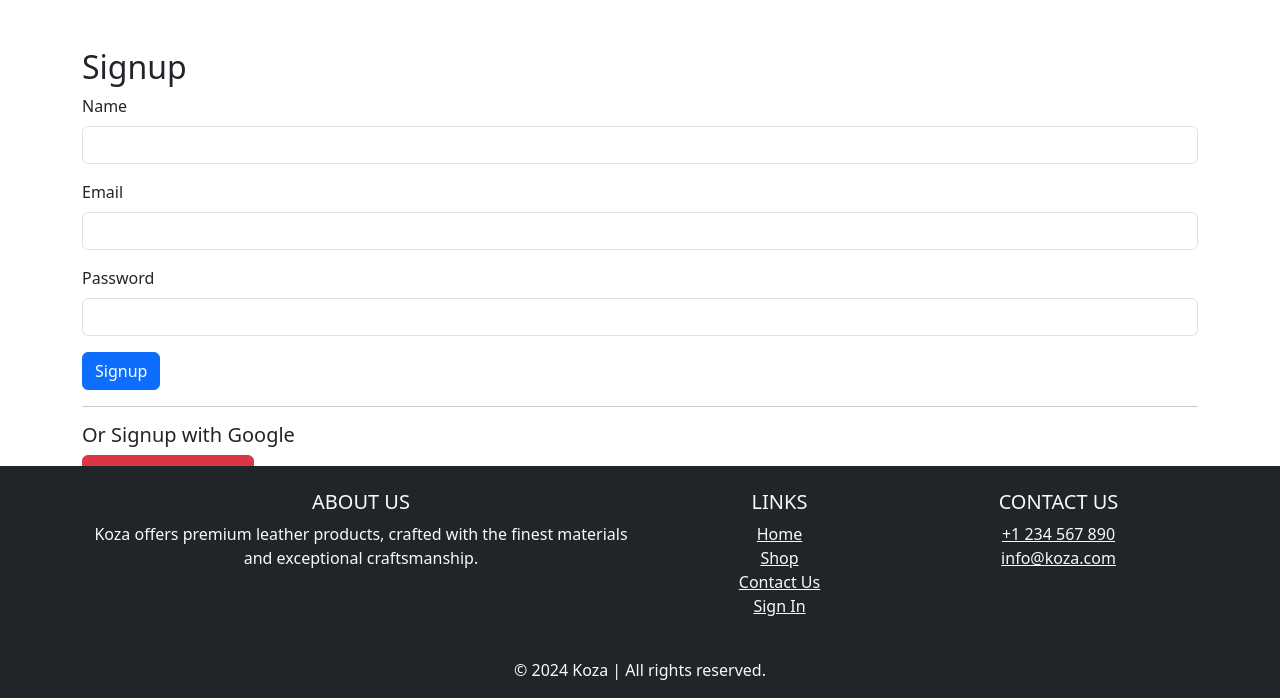
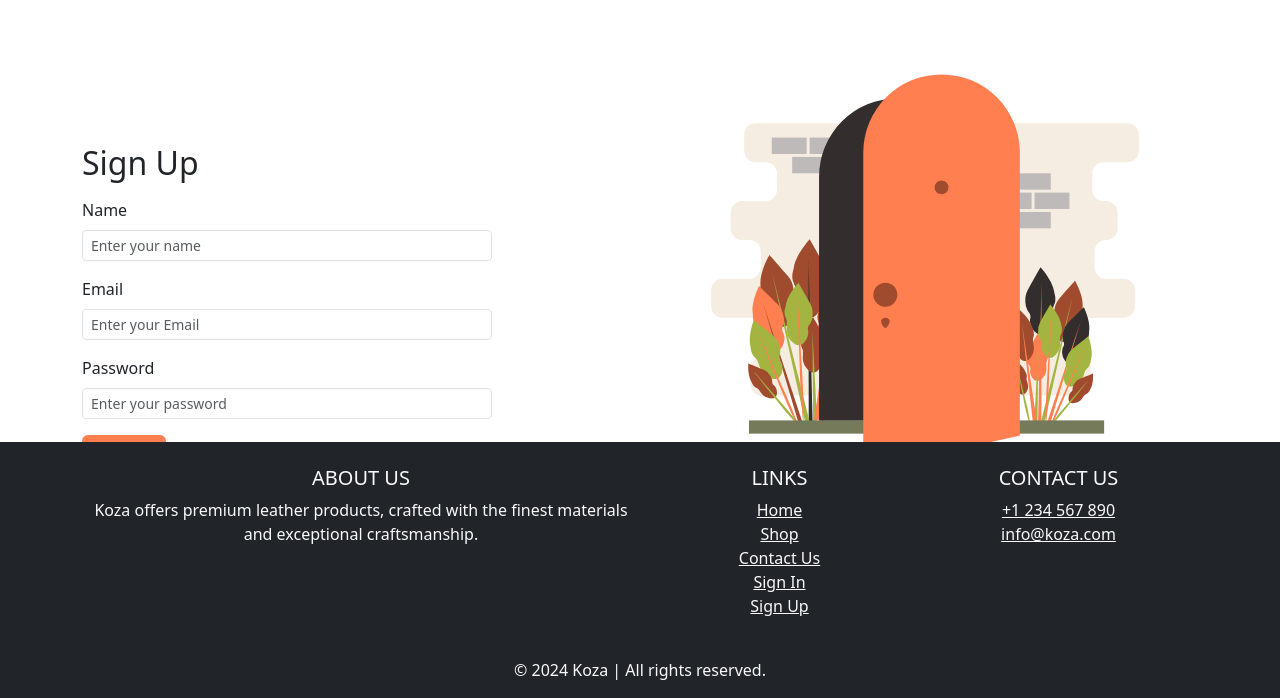
Before and after one commit to 3Sangeetha3/E-Commerce-PHP, a PHP site: page /pages/signUp.php in a window 1280 px wide. Shown: the part 102-800 px from the top of the page. Run offline with PHP 8.4, Linux system fonts and the light colour scheme.

Commit message:
Implement signup process with error handling and session management; update footer links and improve signUp page layout

```diff
--- a/components/footer.php
+++ b/components/footer.php
@@ -9,10 +9,11 @@
             <div class="col-lg-3 col-md-6 mb-4 mb-md-0">
                 <h5 class="text-uppercase">Links</h5>
                 <ul class="list-unstyled mb-0">
-                    <li><a href="#" class="text-light">Home</a></li>
+                    <li><a href="../index.php" class="text-light">Home</a></li>
                     <li><a href="#" class="text-light">Shop</a></li>
                     <li><a href="#" class="text-light">Contact Us</a></li>
-                    <li><a href="#" class="text-light">Sign In</a></li>
+                    <li><a href="../pages/signIn.php" class="text-light">Sign In</a></li>
+                    <li><a href="../pages/signUp.php" class="text-light">Sign Up</a></li>
                 </ul>
             </div>
             <div class="col-lg-3 col-md-6 mb-4 mb-md-0">
--- a/index.php
+++ b/index.php
@@ -24,13 +24,13 @@
 
 <!-- Hero Section -->
 <div class="container my-5">
-    <div class="row">
-        <div class="col-md-6 text-dark">
+    <div class="row d-flex align-items-center">
+        <div class="col-md-6 text-center text-md-start text-dark">
             <h1>Welcome to Koza</h1>
             <p>Discover the finest leather products crafted with excellence.</p>
             <a href="#" class="btn text-light" style="background-color: #FF7F50;">Shop Now</a>
         </div>
-        <div class="col-md-6">
+        <div class="col-md-6 text-center">
             <img src="assets/images/image1.svg" class="img-fluid" alt="Leather Products">
         </div>
     </div>
--- a/pages/signUp.php
+++ b/pages/signUp.php
@@ -12,6 +12,9 @@
 </head>
 <body class="bg-[#F5EDE1]">
     <?php
+        session_start();
+    ?>
+    <?php
     // Include the configuration file
     require_once '../config/config.php';
     $current_page = basename($_SERVER['PHP_SELF']);
@@ -21,9 +24,9 @@ $current_page = basename($_SERVER['PHP_SELF']);
     <?php include '../components/navbar.php'; ?>
 
 <!-- Signup Section -->
-<div class="container my-5">
+<!-- <div class="container my-5">
     <h2>Signup</h2>
-    <form action="../backend/process_signup.php" method="POST"> <!-- Adjust path -->
+    <form action="../backend/process_signup.php" method="POST"> Adjust path
         <div class="mb-3">
             <label for="name" class="form-label">Name</label>
             <input type="text" class="form-control" id="name" name="name" required>
@@ -41,6 +44,45 @@ $current_page = basename($_SERVER['PHP_SELF']);
     <hr>
     <h5>Or Signup with Google</h5>
     <a href="login_with_google.php" class="btn btn-danger">Sign in with Google</a>
+</div> -->
+<div class="container my-5">
+    <div class="row">
+        <div class="col-md-6 my-5">
+            <h2 class="text-dark mt-5 mb-3">Sign Up</h2>
+
+            <form action="../backend/process_signup.php" method="POST">
+                <div class="mb-3">
+                    <label for="name" class="form-label">Name</label>
+                    <input type="text"  placeholder="Enter your name" class="form-control form-control-sm" id="name" name="name" required style="width: 75%;">
+                </div>
+                <div class="mb-3">
+                    <label for="email" class="form-label">Email</label>
+                    <input type="email" placeholder="Enter your Email" class="form-control form-control-sm" id="email" name="email" required style="width: 75%;">
+                </div>
+                <div class="mb-3">
+                    <label for="password" class="form-label">Password</label>
+                    <input type="password" placeholder="Enter your password"class="form-control form-control-sm" id="password" name="password" required style="width: 75%;">
+                </div>
+
+                <!-- Display error message -->
+                <?php if (isset($_SESSION['error'])): ?>
+                    <div class="alert alert-danger mt-3">
+                        <?php
+                            echo $_SESSION['error'];
+                            unset($_SESSION['error']); // Clear the error after displaying
+                        ?>
+                    </div>
+                <?php endif; ?>
+
+                <button type="submit" class="btn text-light" style="background-color: #FF7F50;">Sign Up</button>
+            </form>
+
+            <p class="mt-3">Already have an account? <a href="../pages/signIn.php">Sign In</a></p>
+        </div>
+        <div class="col-md-6 p-0">
+            <img src="../assets/images/signIn.svg" class="img-fluid" alt="Sign-in">
+        </div>
+    </div>
 </div>
 
 <!-- Footer -->
```
Also changed, not shown: backend/process_signup.php (+40 -6 lines). Lines whose indentation alone changed are shown as unchanged.
